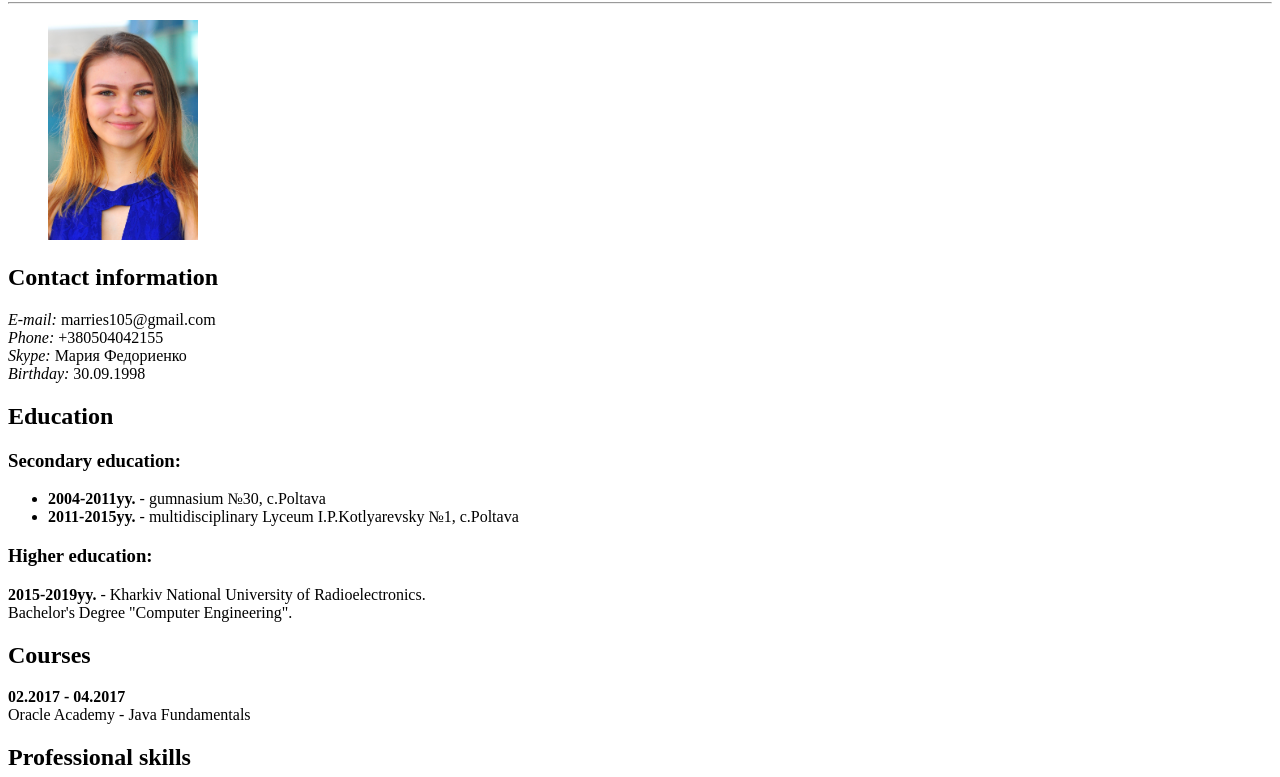
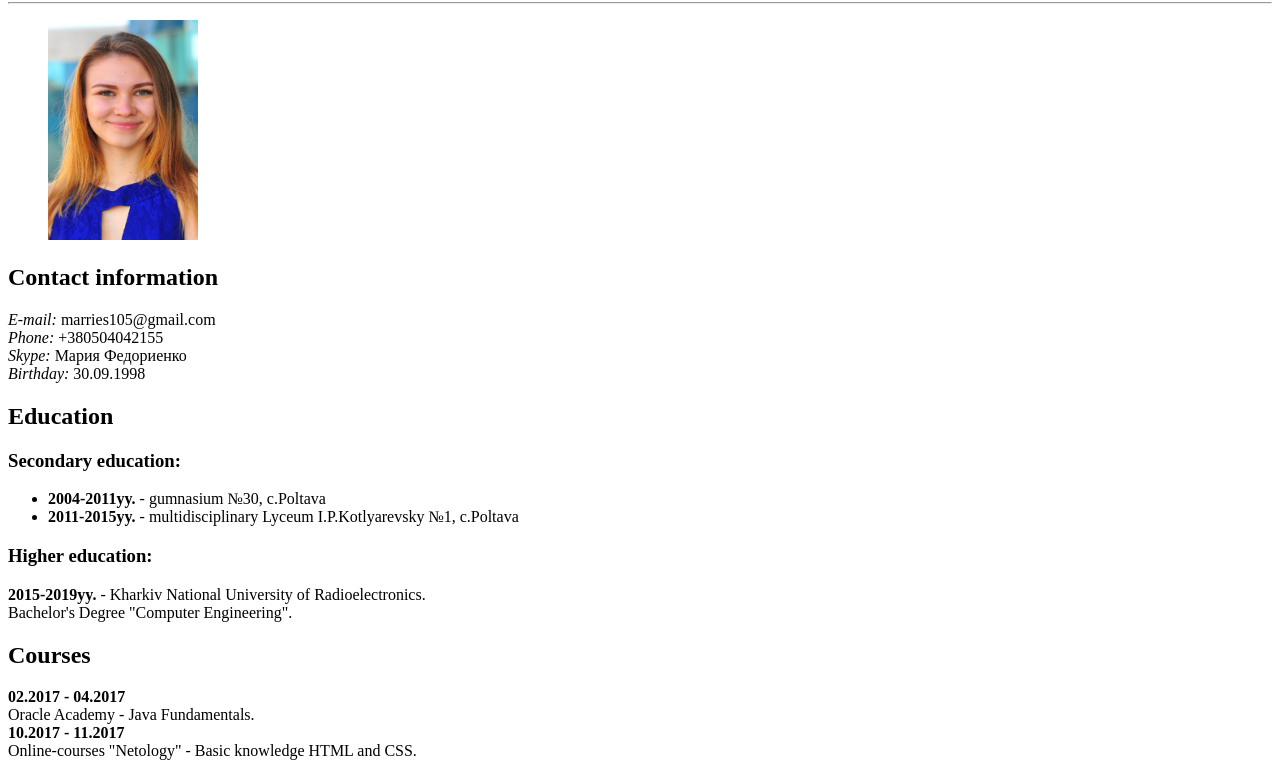
Before and after one commit to MariaFedorienko/resume, a plain HTML site: page index.html in a window 1280 px wide. Shown: the part 78-855 px from the top of the page. Drawn offline with Linux system fonts and the light colour scheme.

Commit message:
Update index.html

```diff
--- a/index.html
+++ b/index.html
@@ -41,7 +41,9 @@
         <h2>Courses</h2>
         <p>
             <b>02.2017 - 04.2017</b><br>
-            Oracle Academy - Java Fundamentals<br>
+            Oracle Academy - Java Fundamentals.<br>
+            <b>10.2017 - 11.2017</b><br>
+            Online-courses "Netology" - Basic knowledge HTML and CSS.<br>
         </p>
     </div>
 
```
